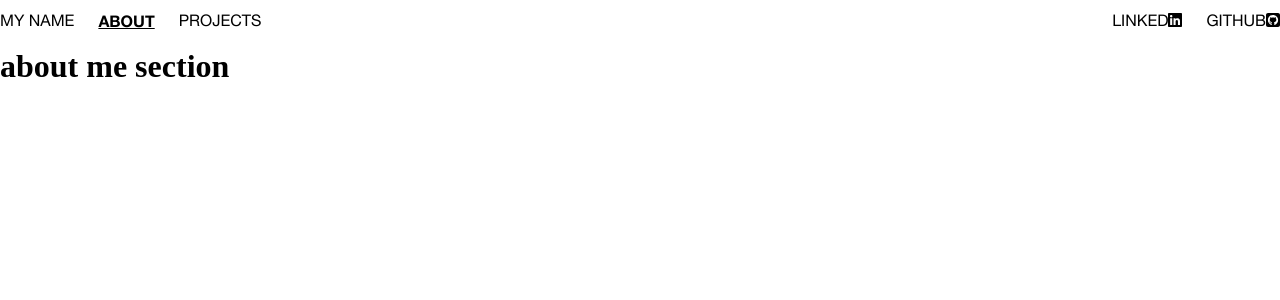
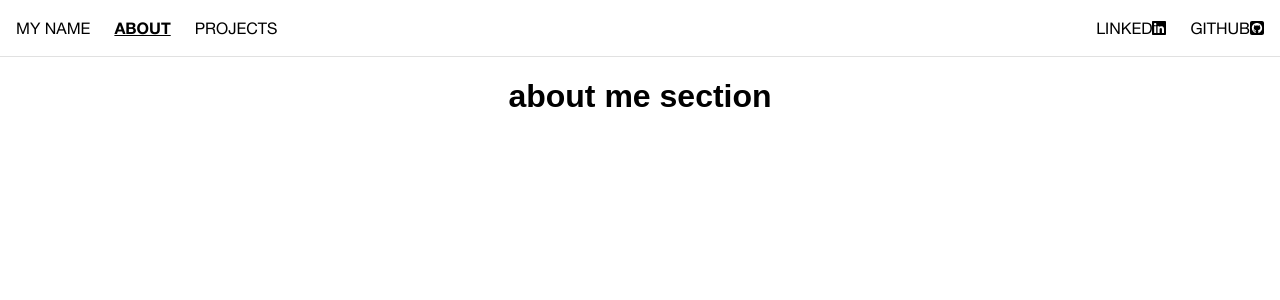
Before and after one commit to hwiseongahn/hwiseong-website-react, a React (Create React App) app: page /About in a window 1280 px wide. Shown: the top 300 px of the page. Built offline with nearby package versions, Linux system fonts and the light colour scheme; a web font is replaced by a local one.

Commit message:
added image and hero

```diff
--- a/src/App.js
+++ b/src/App.js
@@ -2,6 +2,7 @@ import React from "react";
 import Navbar from "./Components/Navbar";
 import About from "./Components/About";
 import Projects from "./Components/Projects";
+import Hero from "./Components/Hero";
 import { Route, Routes } from "react-router-dom";
 import "./App.scss";
 
@@ -9,8 +10,7 @@ function Home() {
         return (
             <>
                 <div className="Hero">
-                    <h1>HI</h1>
-                    <h2>is this the body</h2>
+                    <Hero/>
                 </div>
             </>
         );
--- a/src/App.scss
+++ b/src/App.scss
@@ -1,7 +1,16 @@
-.container {
-    margin: 0px;
+html,
+body {
+    margin: 0;
+    padding: 0;
+    overflow-x: hidden;
+    font-family: Arial, sans-serif;
 }
 
-* {
-    margin: 0;
+html,
+body,
+#root,
+.App {
+    height: 100%;
+    display: flex;
+    flex-direction: column;
 }
--- a/src/components/Hero.js
+++ b/src/components/Hero.js
@@ -1,9 +1,10 @@
-import React from 'react'
-
+import React from 'react';
+import newYorkNight from "../assets/newyorkplease.png";
+import "../scss/hero.scss";
 function Hero() {
   return (
-    <div>
-
+    <div className='container'>
+        <img src={newYorkNight} alt="New York Skyline during the night"/>
     </div>
   )
 }
--- /dev/null
+++ b/src/scss/hero.scss
@@ -0,0 +1,10 @@
+img {
+    height: auto;
+    width: 33rem;
+    padding-top: 1rem;
+}
+
+.container {
+    display: flex;
+    justify-content: space-around;
+}
--- a/src/scss/navbar.scss
+++ b/src/scss/navbar.scss
@@ -21,9 +21,8 @@
         justify-content: space-between;
         align-content: center;
         min-height: 1.5rem;
-        width: 100%;
-        padding: 0.5rem 0rem 1rem 0rem;
-
+        padding: 1rem 0rem 1rem 0rem;
+        border-bottom: 1px solid rgb(225,225,225);
         .link, .logo {
             color:black;
             text-decoration: none;
@@ -33,6 +32,7 @@
             font-family: helvetica-bold;
             color: black;
             text-decoration: underline;
+            padding-bottom: 0.05rem;
         }
 
         .navbar-left {
@@ -42,6 +42,7 @@
             align-items: center;
             gap: 1.5rem;
             font-size: 1rem;
+            padding-left: 1rem;
         }
 
         .navbar-right {
@@ -51,6 +52,7 @@
             align-items: center;
             gap: 1.5rem;
             font-size: 1rem;
+            padding-right: 1rem;
         }
 
     }
```
Also changed, not shown: src/assets/summerrapidopen.png (added), 1 other file (tests, documents, lock files or other folders). Lines whose indentation alone changed are shown as unchanged.
